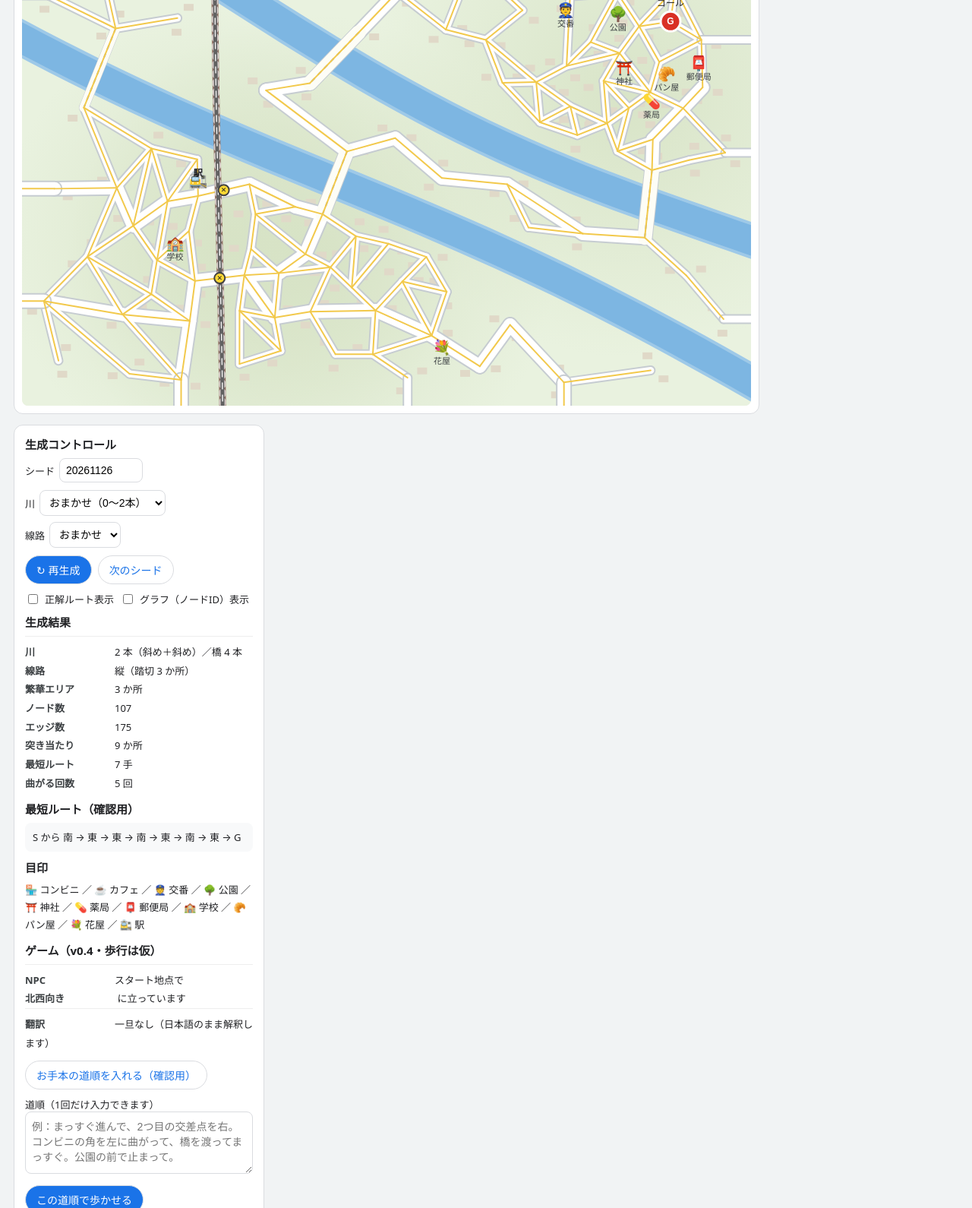
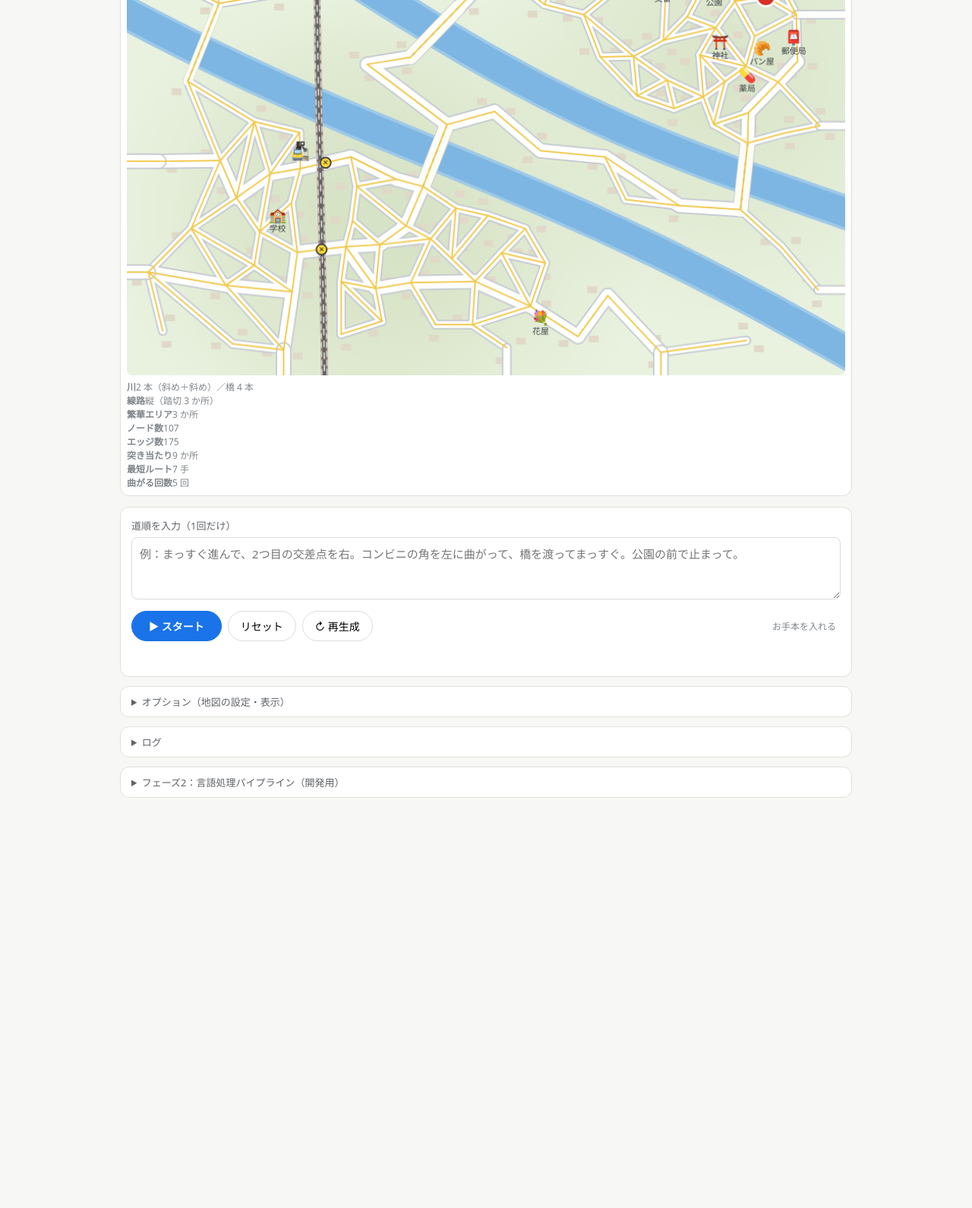
Before and after one commit to sunatomo/sunatomo.github.io, a plain HTML site: page direction-puzzle/index.html in a window 1280 px wide. Shown: the part 281-1871 px from the top of the page at 76% size. After the commit the page ends 1371 px from the top, so only its background shows below. Drawn offline with Linux system fonts and the light colour scheme.

Commit message:
Update direction-puzzle/index.html

```diff
--- a/direction-puzzle/index.html
+++ b/direction-puzzle/index.html
@@ -3,42 +3,72 @@
 <head>
 <meta charset="UTF-8">
 <meta name="viewport" content="width=device-width, initial-scale=1">
-<title>一発指示・道案内パズル — 地図生成プロトタイプ v0.2</title>
+<title>一発指示・道案内パズル v0.6</title>
 <style>
-  * { box-sizing: border-box; }
-  body { margin:0; font-family: system-ui, -apple-system, "Hiragino Sans", sans-serif; background:#f1f3f4; color:#202124; }
-  header { padding:14px 18px 8px; }
-  h1 { font-size:20px; margin:0 0 4px; }
-  .sub { color:#5f6368; font-size:13px; }
-  main { display:flex; gap:14px; padding:10px 18px 18px; align-items:flex-start; flex-wrap:wrap; }
-  .mapwrap { background:#fff; border:1px solid #dadce0; border-radius:12px; padding:10px; }
-  canvas { display:block; width:960px; max-width:92vw; height:auto; background:#eef3e6; border-radius:8px; }
-  .panel { background:#fff; border:1px solid #dadce0; border-radius:12px; padding:14px; width:330px; max-width:92vw; }
-  .panel h2 { font-size:15px; margin:10px 0 8px; }
-  .panel h2:first-child { margin-top:0; }
-  .row { display:flex; gap:8px; flex-wrap:wrap; margin:10px 0; align-items:center; }
-  button { border:1px solid #dadce0; background:#1a73e8; color:#fff; border-radius:999px; padding:8px 14px; font-size:14px; cursor:pointer; }
-  button.secondary { background:#fff; color:#1a73e8; }
-  label { font-size:13px; display:flex; align-items:center; gap:6px; }
-  select, input[type=number] { padding:7px 8px; border:1px solid #dadce0; border-radius:8px; font-size:14px; background:#fff; }
-  input[type=number] { width:110px; }
-  .stat { font-size:13px; line-height:1.9; border-top:1px solid #eee; padding-top:8px; }
-  .stat b { display:inline-block; min-width:118px; color:#3c4043; }
-  .path { font-size:13px; line-height:1.7; background:#f8f9fa; border-radius:8px; padding:8px 10px; white-space:pre-wrap; }
-  .marks { font-size:13px; line-height:1.8; }
-  .note { font-size:12px; color:#5f6368; line-height:1.6; }
+  *{box-sizing:border-box}
+  body{margin:0;font-family:system-ui,-apple-system,"Hiragino Sans","Noto Sans JP",sans-serif;background:#f7f7f5;color:#202124}
+  header{padding:14px 18px 4px;max-width:1000px;margin:0 auto}
+  h1{font-size:19px;margin:0;font-weight:700}
+  h1 .ver{font-size:12px;color:#80868b;font-weight:400;margin-left:8px}
+  main{max-width:1000px;margin:0 auto;padding:10px 18px 40px}
+  .mapwrap{background:#fff;border:1px solid #e0e0dc;border-radius:12px;padding:8px}
+  canvas{width:100%;height:auto;display:block;border-radius:8px}
+  .statsline{font-size:12px;color:#80868b;margin-top:6px;white-space:pre-wrap}
+  .controls{margin-top:14px;background:#fff;border:1px solid #e0e0dc;border-radius:12px;padding:14px}
+  .controls label{font-size:13px;color:#5f6368;display:block;margin-bottom:6px}
+  textarea{width:100%;padding:10px;border:1px solid #dadce0;border-radius:8px;font-size:15px;font-family:inherit;resize:vertical}
+  .btnrow{display:flex;gap:8px;margin-top:10px;flex-wrap:wrap;align-items:center}
+  button{font:inherit;font-size:14px;padding:9px 16px;border-radius:999px;border:1px solid #dadce0;background:#fff;cursor:pointer}
+  button:hover{background:#f1f3f4}
+  button:disabled{opacity:.45;cursor:default}
+  button.primary{background:#1a73e8;border-color:#1a73e8;color:#fff;font-weight:600;padding:9px 22px}
+  button.primary:hover{background:#1765cc}
+  button.quiet{border:none;background:none;color:#80868b;font-size:12px;padding:4px 6px;margin-left:auto}
+  #resultBox{margin-top:10px;font-size:15px;min-height:22px}
+  details{margin-top:12px;background:#fff;border:1px solid #e0e0dc;border-radius:12px;padding:10px 14px}
+  details summary{cursor:pointer;font-size:13px;color:#5f6368;outline:none}
+  details .inner{padding-top:10px}
+  details h3{font-size:12px;color:#80868b;margin:14px 0 4px;font-weight:600}
+  details h3:first-child{margin-top:0}
+  .row{display:flex;gap:10px;flex-wrap:wrap;align-items:center;margin:6px 0}
+  .row label{font-size:13px;color:#5f6368}
+  select,input[type=number]{font:inherit;font-size:13px;padding:5px 8px;border:1px solid #dadce0;border-radius:6px}
+  input[type=number]{width:110px}
+  .path{white-space:pre-wrap;font-size:13px;background:#f8f9fa;border-radius:8px;padding:8px 10px;min-height:20px}
+  .stat{font-size:13px;color:#3c4043;white-space:pre-wrap}
+  .note{font-size:12px;color:#80868b;line-height:1.6}
+  button.secondary{font-size:13px;padding:6px 12px}
 </style>
 </head>
 <body>
 <header>
-  <h1>一発指示・道案内パズル <span style="font-size:13px;color:#5f6368">地図生成＋フェーズ2 パイプライン v0.5</span></h1>
-  <div class="sub">密な市街地と疎な郊外が混在する非格子グラフ／川（縦・横・斜め・なし）／線路（あり・なし）／川と線路の上に交差点は置かない・渡れるのは橋と踏切だけ</div>
+  <h1>一発指示・道案内パズル<span class="ver">v0.6</span></h1>
 </header>
 <main>
-  <div class="mapwrap"><canvas id="map" width="960" height="720"></canvas></div>
-  <aside class="panel">
-    <h2>生成コントロール</h2>
+  <div class="mapwrap">
+    <canvas id="map" width="960" height="720"></canvas>
+    <div class="statsline" id="stats"></div>
+  </div>
+
+  <section class="controls">
+    <label for="directions">道順を入力（1回だけ）</label>
+    <textarea id="directions" rows="3" placeholder="例：まっすぐ進んで、2つ目の交差点を右。コンビニの角を左に曲がって、橋を渡ってまっすぐ。公園の前で止まって。"></textarea>
+    <div class="btnrow">
+      <button id="goBtn" class="primary">▶ スタート</button>
+      <button id="resetBtn">リセット</button>
+      <button id="regen">↻ 再生成</button>
+      <button id="exampleBtn" class="quiet">お手本を入れる</button>
+    </div>
+    <div id="resultBox"></div>
+  </section>
+
+  <details>
+    <summary>オプション（地図の設定・表示）</summary>
+    <div class="inner">
+      <div class="row">
         <label>シード <input type="number" id="seed" value="20261126"></label>
+        <button id="next" class="secondary">次のシード</button>
+      </div>
       <div class="row">
         <label>川
           <select id="riverSel">
@@ -53,38 +83,37 @@
         </label>
       </div>
       <div class="row">
-      <button id="regen">↻ 再生成</button>
-      <button id="next" class="secondary">次のシード</button>
-    </div>
-    <div class="row">
         <label><input type="checkbox" id="showPath"> 正解ルート表示</label>
         <label><input type="checkbox" id="showGraph"> グラフ（ノードID）表示</label>
       </div>
-    <h2>生成結果</h2>
-    <div class="stat" id="stats"></div>
-    <h2>最短ルート（確認用）</h2>
+      <h3>最短ルート（確認用）</h3>
       <div class="path" id="pathText">-</div>
-    <h2>目印</h2>
-    <div class="marks" id="marks"></div>
-    <h2>ゲーム（v0.4・歩行は仮）</h2>
+      <h3>目印</h3>
+      <div class="stat" id="marks"></div>
+      <h3>NPC</h3>
       <div class="stat" id="npcStatus"></div>
       <div class="stat" id="translatorStatus"><b>翻訳</b>一旦なし（日本語のまま解釈します）</div>
-    <div class="row"><button id="exampleBtn" class="secondary">お手本の道順を入れる（確認用）</button></div>
-    <label style="display:block">道順（1回だけ入力できます）</label>
-    <textarea id="directions" rows="4" style="width:100%;padding:8px;border:1px solid #dadce0;border-radius:8px;font-size:14px" placeholder="例：まっすぐ進んで、2つ目の交差点を右。コンビニの角を左に曲がって、橋を渡ってまっすぐ。公園の前で止まって。"></textarea>
-    <div class="row"><button id="goBtn">この道順で歩かせる</button></div>
+      <p class="note">対応している言い回し：直進／まっすぐ、右・左（＝その方向の一番端の道。「右から2番目の道」の形も可）、「2つ目の角を右」「コンビニの角を左」、橋を渡る、踏切を渡る、振り返る、〜まで直進、止まる。</p>
+    </div>
+  </details>
+
+  <details>
+    <summary>ログ</summary>
+    <div class="inner">
+      <h3>解釈した行動キュー</h3>
+      <div class="path" id="cueBox">まだ入力されていません</div>
       <div class="stat" id="translatedBox" style="display:none"></div>
-    <h2>解釈した行動キュー（Needle 2 の代わりのルールベース）</h2>
-    <div class="path" id="cueBox">まだ入力されていません</div>
-    <h2>歩行ログ</h2>
+      <h3>歩行ログ</h3>
       <div class="path" id="walkLog">-</div>
-    <div class="stat" id="resultBox"></div>
-    <p class="note">対応している言い回し：直進／まっすぐ、右・左（＝その方向の一番端の道。「右から2番目の道」の形も可）、「2つ目の角を右」「コンビニの角を左」、橋を渡る、踏切を渡る、振り返る、〜まで直進、止まる。</p>
+    </div>
+  </details>
 
-    <h2>フェーズ2：言語処理パイプライン</h2>
+  <details>
+    <summary>フェーズ2：言語処理パイプライン（開発用）</summary>
+    <div class="inner">
       <div class="stat" id="pipeStatus">Translator: 初期化中…<br>Needle 2: アダプタ待機中</div>
-    <label style="display:block;margin-top:8px">道案内入力（パイプライン用）</label>
-    <textarea id="pipeInput" rows="3" style="width:100%;padding:8px;border:1px solid #dadce0;border-radius:8px;font-size:14px" placeholder="日本語の道案内を入力"></textarea>
+      <label style="display:block;margin-top:8px;font-size:13px;color:#5f6368">道案内入力（パイプライン用）</label>
+      <textarea id="pipeInput" rows="3" placeholder="日本語の道案内を入力"></textarea>
       <div class="row">
         <button id="pipeRun">案内を送信（キュー生成＋NPC歩行）</button>
         <button class="secondary" data-test="A">テストA</button>
@@ -92,16 +121,18 @@
         <button class="secondary" data-test="C">テストC</button>
       </div>
       <div class="stat" id="pipeCheck"></div>
-    <h2>① 前処理（固有名詞・ランドマーク正規化後）</h2>
+      <h3>① 前処理（固有名詞・ランドマーク正規化後）</h3>
       <div class="path" id="pipeNorm">-</div>
-    <h2>② 翻訳結果（英訳）</h2>
+      <h3>② 翻訳結果（英訳）</h3>
       <div class="path" id="pipeEn">-</div>
-    <h2>③ Needle 2 生出力（ツール呼び出し）</h2>
+      <h3>③ Needle 2 生出力（ツール呼び出し）</h3>
       <div class="path" id="pipeRaw">-</div>
-    <h2>④ 最終行動キュー（JSON）</h2>
+      <h3>④ 最終行動キュー（JSON）</h3>
       <div class="path" id="pipeQueue" style="max-height:300px;overflow:auto">-</div>
-  </aside>
+    </div>
+  </details>
 </main>
+
 <script>
 "use strict";
 function mulberry32(a){return function(){a|=0;a=a+0x6D2B79F5|0;let t=Math.imul(a^a>>>15,1|a);t=t+Math.imul(t^t>>>7,61|t)^t;return((t^t>>>14)>>>0)/4294967296}}
@@ -657,12 +688,15 @@ async function runGame(){
   submitted=true; ta.disabled=true; document.getElementById("goBtn").disabled=true;
   walkFromText(text);
 }
+let walkSeq=0;
 function animateWalk(sim, onDone){
+  const mySeq=++walkSeq;
   walking=true;
   const pts=sim.pathNodes.map(nid=>({x:nodes[nid].x, y:nodes[nid].y}));
   if(pts.length<2){ finishWalk(sim, onDone); return; }
   let seg=0, t0=null; const SEG_MS=420;
   function frame(ts){
+    if(mySeq!==walkSeq) return;
     if(t0===null) t0=ts;
     const t=Math.min(1,(ts-t0)/SEG_MS);
     const A=pts[seg], B=pts[seg+1];
@@ -682,6 +716,7 @@ function finishWalk(sim, onDone){
   draw(lastInfo);
 }
 document.getElementById("goBtn").onclick=runGame;
+document.getElementById("resetBtn").onclick=()=>{ walkSeq++; walking=false; submitted=false; const ta=document.getElementById("directions"); ta.disabled=false; document.getElementById("goBtn").disabled=false; npcPos={...nodes[startId]}; document.getElementById("resultBox").innerHTML=""; document.getElementById("walkLog").textContent="-"; document.getElementById("cueBox").textContent="まだ入力されていません"; draw(lastInfo); };
 document.getElementById("exampleBtn").onclick=()=>{ document.getElementById("directions").value=exampleDirections(); };
 
 let lastInfo=null;
```
Lines whose indentation alone changed are shown as unchanged.
